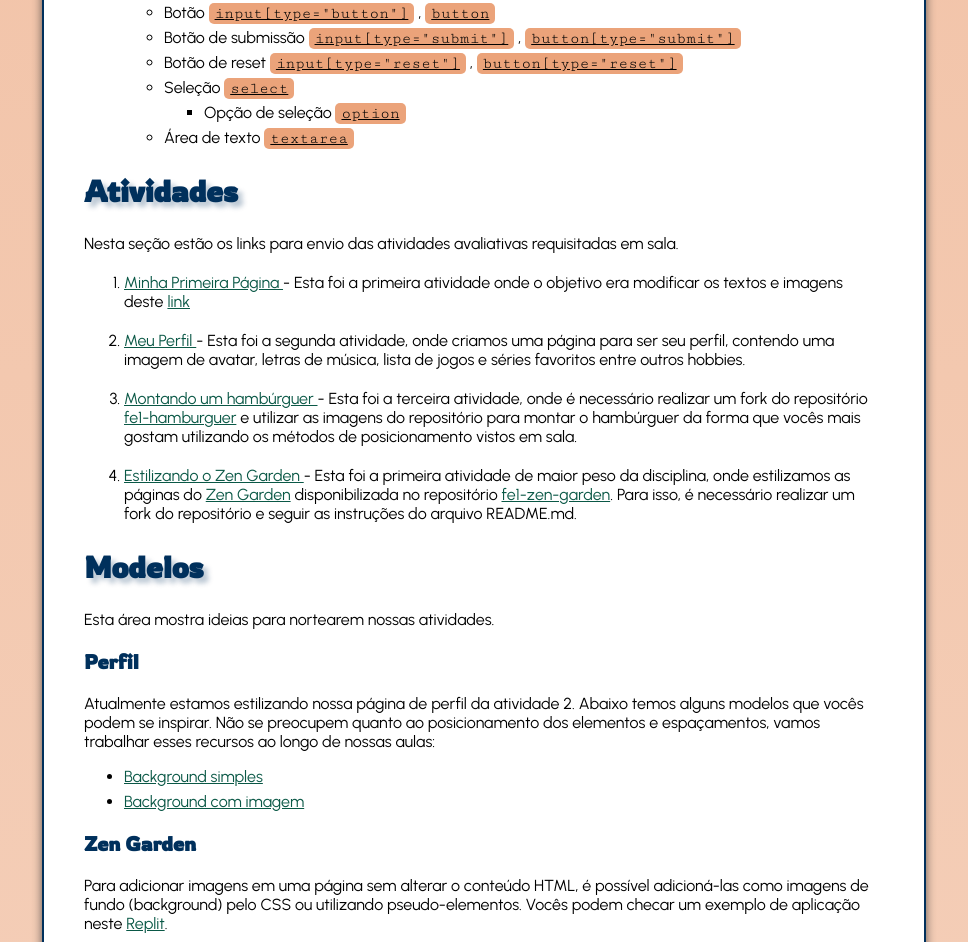
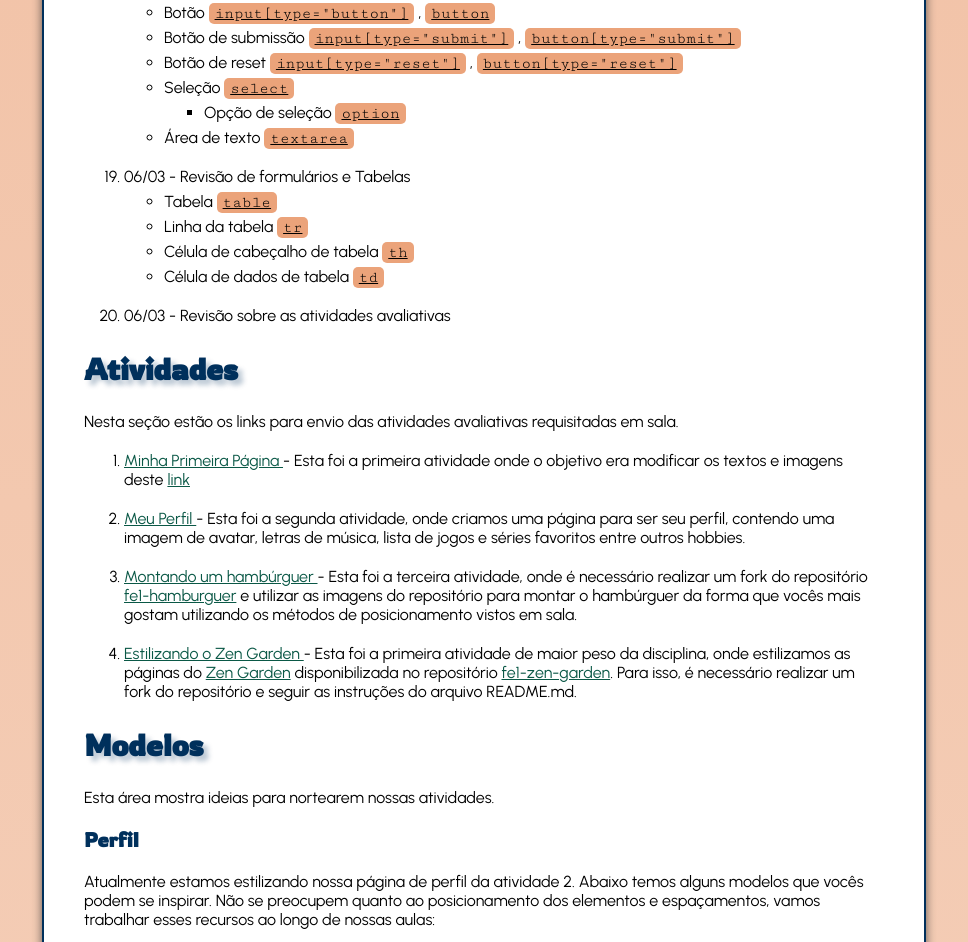
Before and after one commit to mikejobrn/fe1-aulas, a plain HTML site: page index.html in a window 1280 px wide. Shown: the part 4082-5024 px from the top of the page, without its empty margins (156-1124 px from the left). Drawn offline with Linux system fonts and the light colour scheme.

Commit message:
Adiciona conteúdo da aula de tabelas

```diff
--- a/index.html
+++ b/index.html
@@ -583,6 +583,23 @@
                     </li>
                 </ul>
             </li>
+            <li>06/03 - Revisão de formulários e Tabelas
+                <ul>
+                    <li>Tabela
+                        <a href="https://developer.mozilla.org/pt-BR/docs/Web/HTML/Element/table">table</a>
+                    </li>
+                    <li>Linha da tabela
+                        <a href="https://developer.mozilla.org/en-US/docs/Web/HTML/Element/tr">tr</a>
+                    </li>
+                    <li>Célula de cabeçalho de tabela
+                        <a href="https://developer.mozilla.org/pt-BR/docs/Web/HTML/Element/th">th</a>
+                    </li>
+                    <li>Célula de dados de tabela
+                        <a href="https://developer.mozilla.org/en-US/docs/Web/HTML/Element/td">td</a>
+                    </li>
+                </ul>
+            </li>
+            <li>06/03 - Revisão sobre as atividades avaliativas</li>
         </ol>
 
         <h2>Atividades</h2>
```
